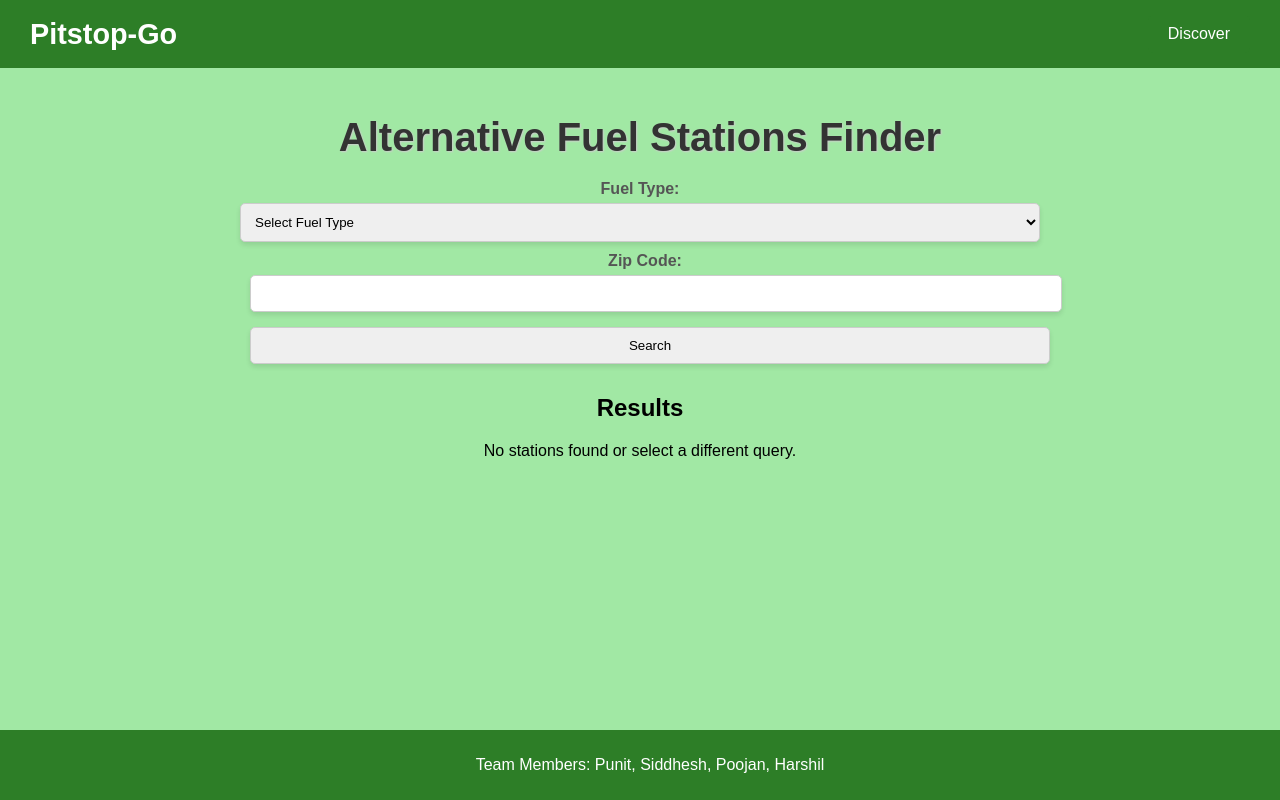
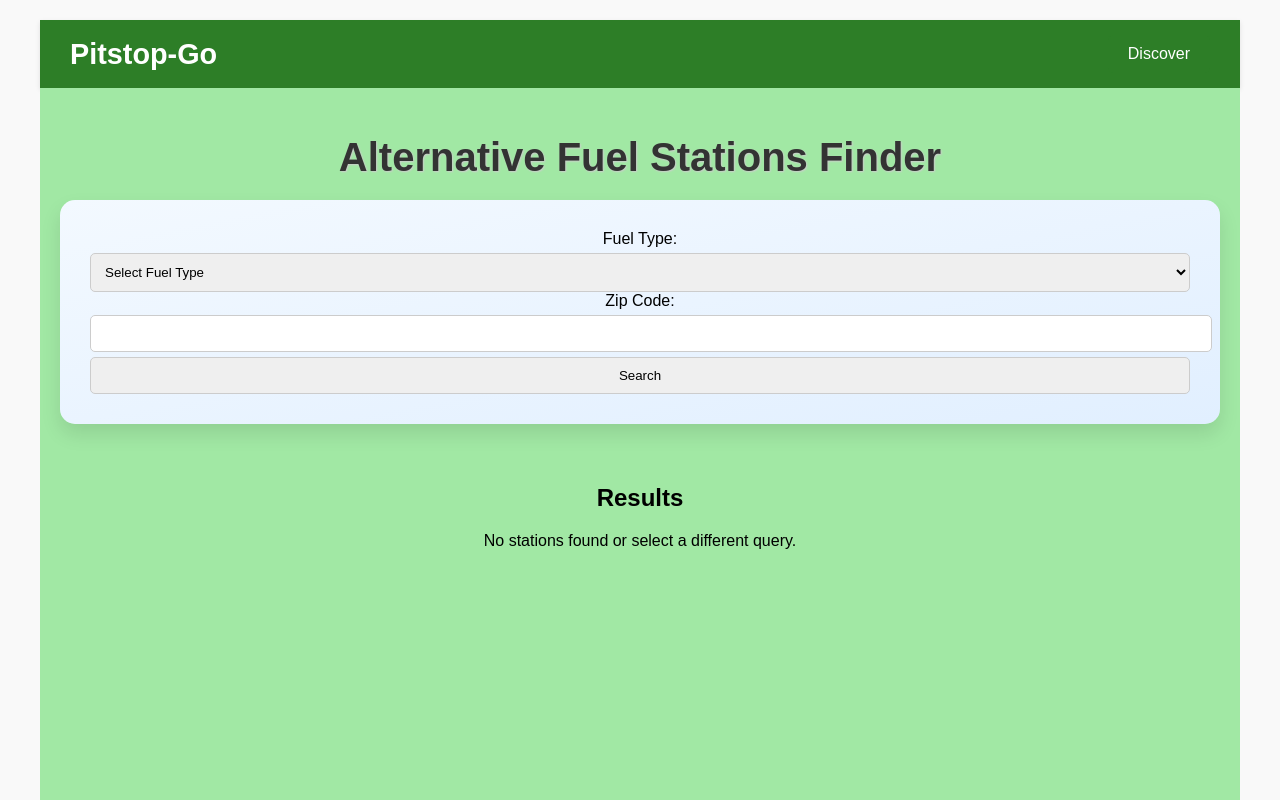
Before and after one commit to shukalpunit/ATV-EV-Fuel, a React (Create React App) app: page /discover in a window 1280 px wide. Shown: the top 800 px of the page. Built offline with nearby package versions, Linux system fonts and the light colour scheme.

Commit message:
shortened card

```diff
--- a/src/pages/Discover.css
+++ b/src/pages/Discover.css
@@ -1,7 +1,7 @@
 /* General Discover Page Styling */
-.discover {
+.App {
   padding: 20px;
-  max-width: 800px;
+  max-width: 1200px;
   margin: 0 auto;
   font-family: "Arial", sans-serif;
   text-align: center;
@@ -20,21 +20,15 @@ h1 {
   padding: 30px;
   border-radius: 15px;
   box-shadow: 0 10px 20px rgba(0, 0, 0, 0.1);
-  position: relative;
-  overflow: hidden;
+  margin-bottom: 20px;
 }
 
-/* Form Elements */
 .discover-form {
   position: relative;
-  z-index: 1;
 }
 
 label {
-  display: block;
   margin-bottom: 10px;
-  font-weight: bold;
-  color: #555;
 }
 
 select,
@@ -46,25 +40,16 @@ button {
   border: 1px solid #ccc;
   border-radius: 5px;
   transition: all 0.3s ease;
-  box-shadow: 0 3px 5px rgba(0, 0, 0, 0.1);
 }
 
 button:hover {
   background-color: #007bff;
-  color: #fff;
-  transform: translateY(-3px);
-}
-
-/* Error Section */
-.error {
-  color: red;
-  font-weight: bold;
-  margin-top: 20px;
+  color: white;
 }
 
 /* Results Section */
 .results {
-  margin-top: 30px;
+  margin-top: 20px;
 }
 
 .cards-container {
@@ -80,7 +65,7 @@ button:hover {
   border-radius: 12px;
   box-shadow: 0 4px 8px rgba(0, 0, 0, 0.1);
   padding: 15px;
-  width: 260px;
+  width: 280px;
   text-align: left;
   transition: transform 0.2s ease-in-out;
 }
@@ -92,18 +77,37 @@ button:hover {
 .station-card h3 {
   font-size: 1.1rem;
   color: #333;
-  margin-bottom: 5px;
 }
 
 .station-card p {
   font-size: 0.9rem;
   color: #555;
-  margin: 3px 0;
+  margin: 4px 0;
+  overflow: hidden;
+  text-overflow: ellipsis;
+  white-space: nowrap;
 }
 
-/* Responsive Styling for Mobile Devices */
-@media (max-width: 768px) {
-  .station-card {
-    width: 100%;
-  }
+/* Access Code Tooltip */
+.access-code-container {
+  position: relative;
+  cursor: pointer;
 }
+
+.tooltip {
+  visibility: hidden;
+  background-color: #333;
+  color: #fff;
+  padding: 5px;
+  border-radius: 4px;
+  position: absolute;
+  z-index: 10;
+  top: -5px;
+  left: 100%;
+  white-space: nowrap;
+  box-shadow: 0 4px 6px rgba(0, 0, 0, 0.2);
+}
+
+.access-code-container:hover .tooltip {
+  visibility: visible;
+}
--- a/src/pages/Discover.jsx
+++ b/src/pages/Discover.jsx
@@ -34,11 +34,12 @@ function App() {
   };
 
   return (
-    <div className="discover">
+    <div className="App">
       <h1>Alternative Fuel Stations Finder</h1>
 
       {/* Form Section */}
-      <form onSubmit={handleSubmit} style={{ marginBottom: '20px' }}>
+      <div className="form-container">
+        <form onSubmit={handleSubmit} className="discover-form">
           <label>
             Fuel Type:
             <select
@@ -58,7 +59,7 @@ function App() {
             </select>
           </label>
 
-        <label style={{ marginLeft: '10px' }}>
+          <label>
             Zip Code:
             <input
               type="text"
@@ -68,14 +69,13 @@ function App() {
             />
           </label>
 
-        <button type="submit" style={{ marginLeft: '10px' }}>
-          Search
-        </button>
+          <button type="submit">Search</button>
         </form>
+      </div>
 
       {/* Loading/Status Message */}
       {loading && <p>Loading...</p>}
-      {error && <p style={{ color: 'red' }}>{error}</p>}
+      {error && <p className="error">{error}</p>}
 
       {/* Display Results */}
       <div className="results">
@@ -94,9 +94,17 @@ function App() {
                 <p>
                   <strong>Phone:</strong> {station.hasPhone?.value || 'N/A'}
                 </p>
+                <div className="access-code-container">
                   <p>
-                  <strong>Access Code:</strong> {station.hasAccessCode?.value || 'N/A'}
+                    <strong>Access Code:</strong>{' '}
+                    <span className="tooltip">
+                      {station.hasAccessCode?.value || 'N/A'}
+                    </span>
+                    {station.hasAccessCode?.value?.length > 30
+                      ? `${station.hasAccessCode?.value.slice(0, 30)}...`
+                      : station.hasAccessCode?.value}
                   </p>
+                </div>
               </div>
             ))}
           </div>
```
Lines whose indentation alone changed are shown as unchanged.
